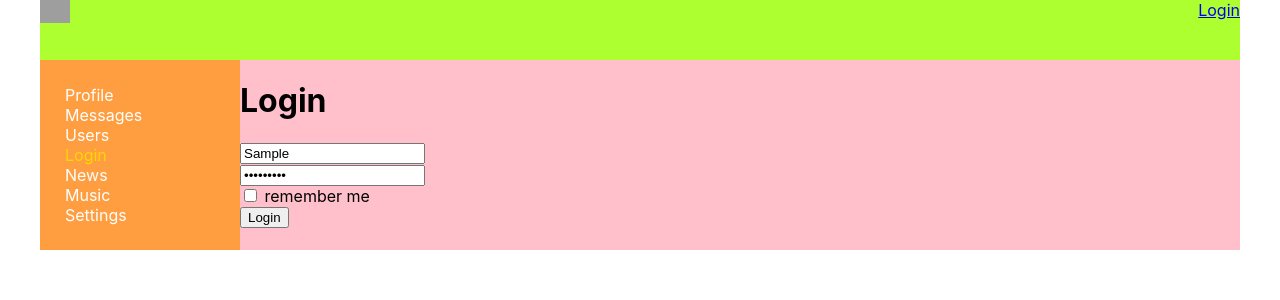
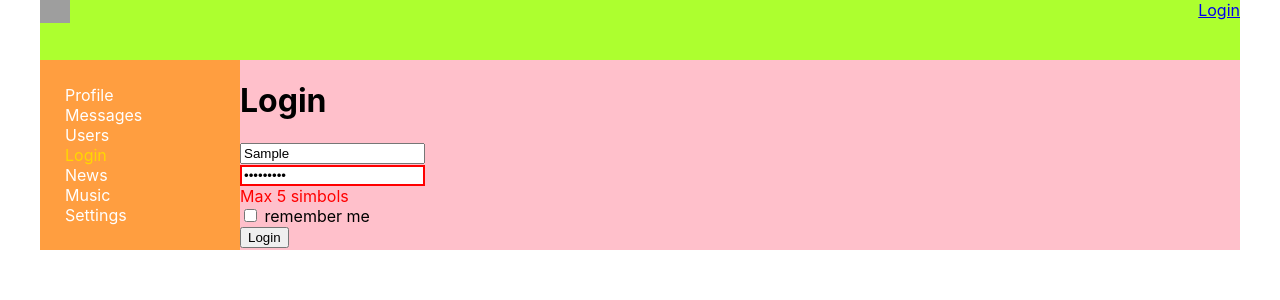
Before and after one commit to DmitryDor/My-social-networkts62, a React (Create React App) app: page /login in a window 1280 px wide. Both pictures are taken after typing "Sample", "Sample123" into the empty fields and a click on the button "Login". Shown: the top 300 px of the page. Built offline with nearby package versions, Linux system fonts and the light colour scheme; no server answers; grey boxes are pictures that could not be loaded.

Commit message:
lesson77(redux-form3(field validation))

```diff
--- /dev/null
+++ b/src/assets/formsControls/FormsControls.module.css
@@ -0,0 +1,12 @@
+.formControl{
+
+}
+
+.formControl.error input,
+.formControl.error textarea{
+    border: 2px solid red;
+}
+
+.formControl.error span{
+   color: red;
+}
--- /dev/null
+++ b/src/assets/formsControls/FormsControls.tsx
@@ -0,0 +1,32 @@
+import React from "react";
+import {WrappedFieldProps} from "redux-form";
+import styles from './FormsControls.module.css'
+
+
+export const Textarea: React.FC<WrappedFieldProps> = ({input, meta, ...props}) => {
+
+    const showError = meta.touched && meta.error
+
+    return (
+        <div className={showError ? `${styles.formControl}  ${styles.error}` : `${styles.formControl}` }>
+            <div>
+                <textarea {...input} {...props}/>
+            </div>
+            {showError && <span>{meta.error}</span>}
+        </div>
+    )
+}
+
+export const Input: React.FC<WrappedFieldProps> = ({input, meta, ...props}) => {
+
+    const showError = meta.touched && meta.error
+
+    return (
+        <div className={showError ? `${styles.formControl}  ${styles.error}` : `${styles.formControl}` }>
+            <div>
+                <input {...input} {...props}/>
+            </div>
+            {showError && <span>{meta.error}</span>}
+        </div>
+    )
+}
--- a/src/components/Dialogs/Dialogs.tsx
+++ b/src/components/Dialogs/Dialogs.tsx
@@ -4,6 +4,8 @@ import DialogItem from "./DialogItem/DialogItem";
 import Message from "./Message/Message";
 import {DialogsContainerPropsType} from "./DialogsContainer";
 import {Field, FormSubmitHandler, InjectedFormProps, reduxForm} from "redux-form";
+import {Textarea} from "../../assets/formsControls/FormsControls";
+import {maxLengthCreater, required} from "../../utils(validator)/validators";
 
 type FormDataType = {
     newMessageBody: string
@@ -66,12 +68,13 @@ const Dialogs = (props: DialogsContainerPropsType) => {
         </div>
     );
 }
-
+const maxLength20 = maxLengthCreater(20)
 
 export const AddMessageForm: React.FC<InjectedFormProps<FormDataType>> = (props) => {
     return <form onSubmit={props.handleSubmit}>
         <div>
-            <Field placeholder={'Enter your message'} component={'textarea'} name={'newMessageBody'}/>
+            <Field placeholder={'Enter your message'} component={Textarea}
+                   name={'newMessageBody'}  validate={[required, maxLength20]}/>
         </div>
         <div>
             <button>Add</button>
--- a/src/components/Login/Login.tsx
+++ b/src/components/Login/Login.tsx
@@ -2,6 +2,8 @@ import React from "react";
 import styles from "./Login.module.css"
 import {InjectedFormProps, reduxForm} from "redux-form";
 import {Field} from "redux-form";
+import {maxLengthCreater, required} from "../../utils(validator)/validators";
+import {Input, Textarea} from "../../assets/formsControls/FormsControls";
 
 type FormDataType = {
     login: string
@@ -25,15 +27,19 @@ export const Login = () => {
         </div>
     );
 }
+const maxLength5 = maxLengthCreater(5)
+const maxLength10 = maxLengthCreater(10)
 
 export const LoginForm: React.FC<InjectedFormProps<FormDataType>> = (props) => {
     return (
         <form onSubmit={props.handleSubmit}>
             <div>
-                <Field placeholder='Login' component={'input'} name='login'/>
+                <Field placeholder='Login' component={Input} name='login' validate={[required, maxLength10]}
+
+                />
             </div>
             <div>
-                <Field type={'password'} placeholder='Password' component={'input'} name='password'/>
+                <Field type={'password'} placeholder='Password' component={Input} name='password' validate={[required, maxLength5]}/>
             </div>
             <div>
                 <Field type='checkbox' component='input' name='rememberMe'/> remember me
--- a/src/components/Profile/MyPosts/MyPosts.tsx
+++ b/src/components/Profile/MyPosts/MyPosts.tsx
@@ -4,7 +4,9 @@ import Post from "./Post/Post";
 import {PostType} from "../../../redux/store";
 import {Field, InjectedFormProps} from "redux-form";
 import {reduxForm} from "redux-form";
-
+import {maxLengthCreater} from "../../../utils(validator)/validators";
+import {required} from '../../../utils(validator)/validators'
+import {Textarea} from "../../../assets/formsControls/FormsControls";
 
 type PropsType = {
     postData: Array<PostType>
@@ -43,11 +45,13 @@ const MyPosts = (props: PropsType) => {
         </div>
     );
 }
+const maxLength10 = maxLengthCreater(10)
 
 const TextAreaForm: React.FC<InjectedFormProps<FormDataType>> = (props) => {
     return <form onSubmit={props.handleSubmit}>
         <div>
-            <Field  placeholder='Enter your post' component={'textarea'} name={'post'}/>
+            <Field  placeholder='Enter your post' component={Textarea} name={'post'}
+                    validate={[required, maxLength10]}/>
         </div>
         <div>
             <button>Add post</button>
--- /dev/null
+++ b/src/utils(validator)/validators.tsx
@@ -0,0 +1,12 @@
+export const required = (value: string) => {
+    return value ? undefined
+        : 'Message required'
+}
+
+export const maxLengthCreater = (maxLength: number) => (value: string) => {
+    if (value.length > maxLength) {
+        return `Max ${maxLength} simbols`
+    } else {
+        return undefined
+    }
+}
```
